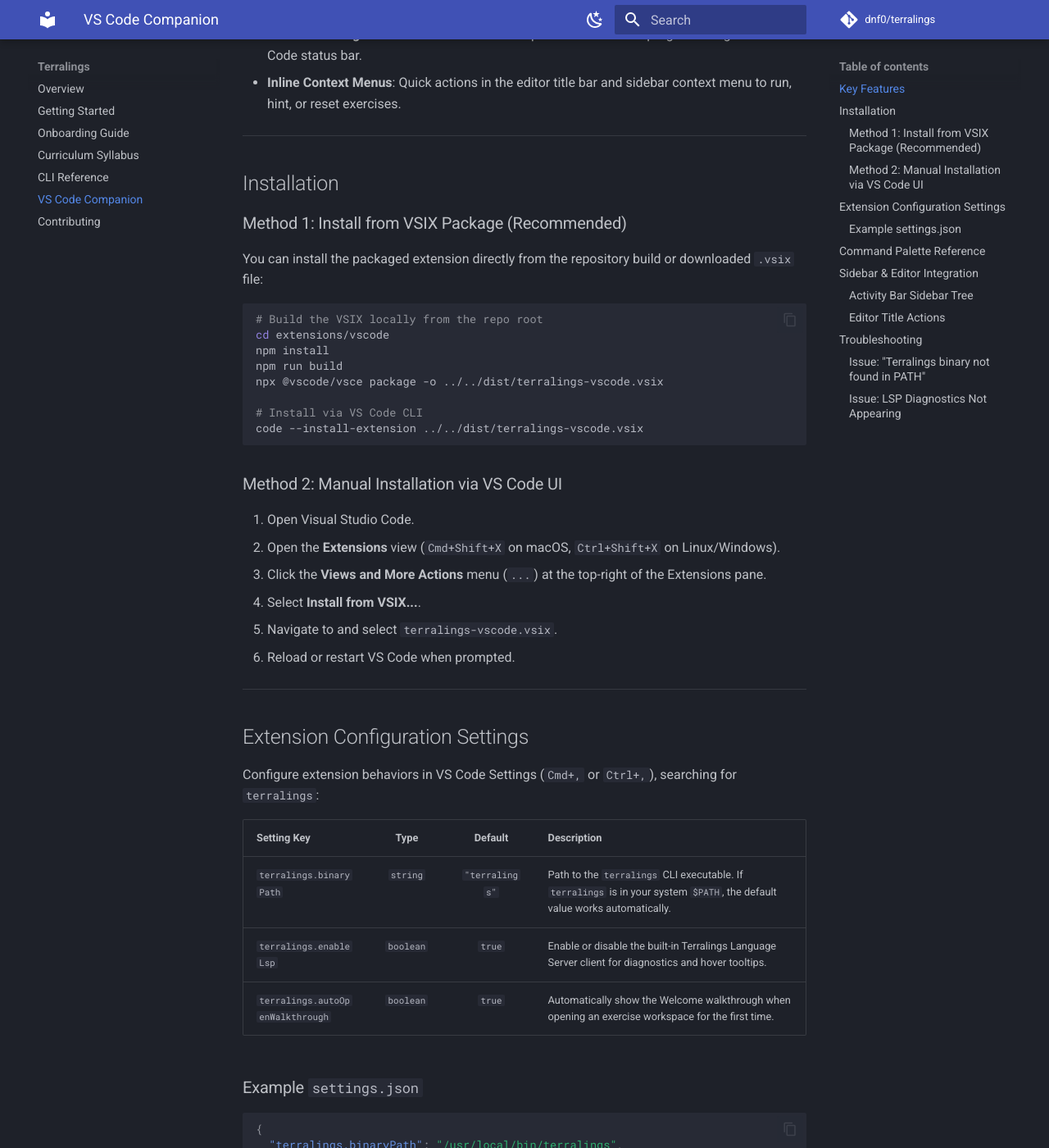
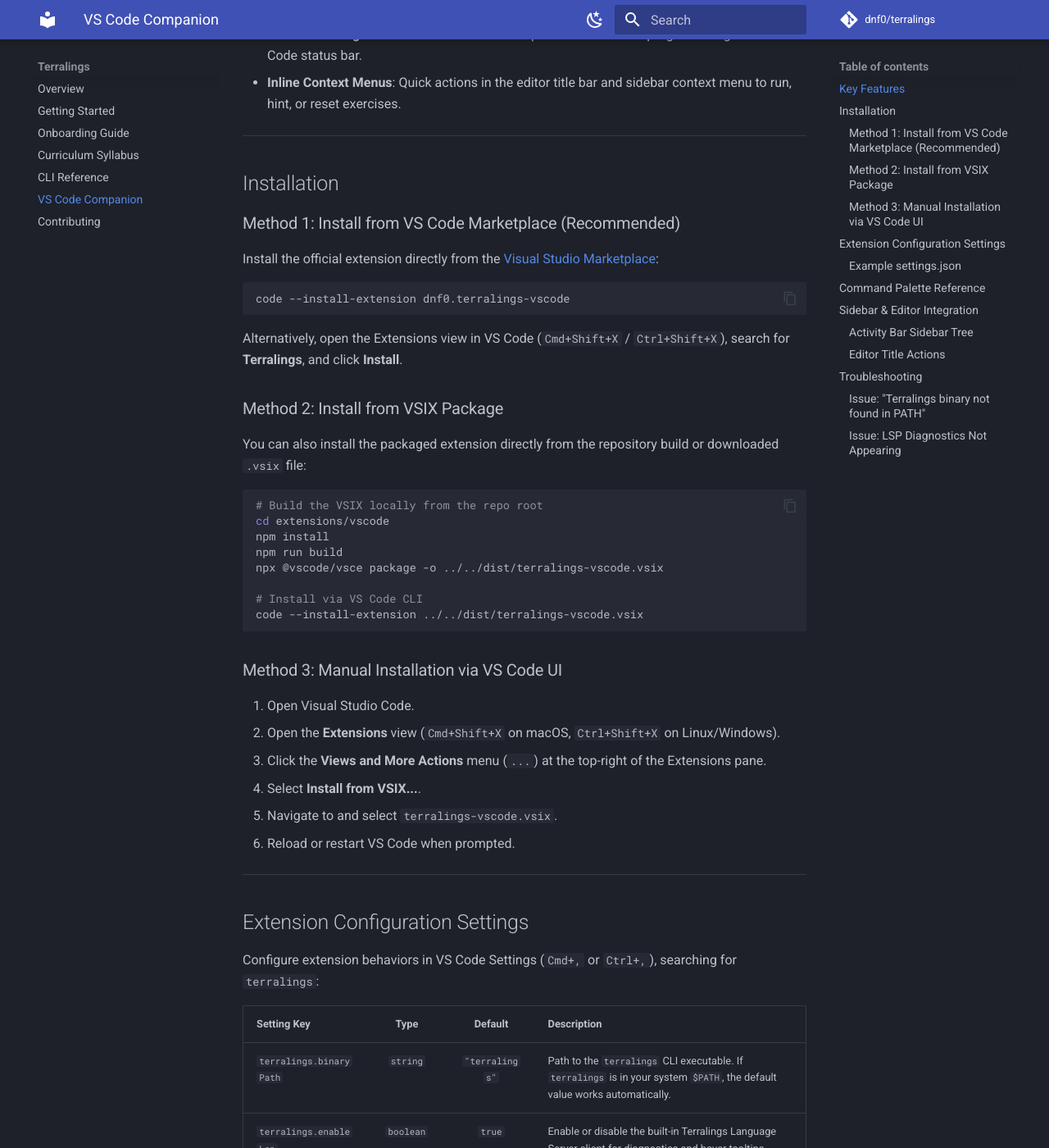
Before and after one commit to dnf0/terralings, an MkDocs documentation site: the page built from docs/vscode-extension.md, in a window 1280 px wide and 1400 px high, scrolled down 581 px. Shown: the whole window at 82% size. Built offline with MkDocs 1.6.1 and Material for MkDocs 9.7.7, drawn with Linux system fonts in a browser that asks for light colours; comment, search, counter and statistics services are not loaded.

Commit message:
feat(ci): configure VS Code Marketplace publishing and release automation

````diff
--- a/docs/vscode-extension.md
+++ b/docs/vscode-extension.md
@@ -17,9 +17,19 @@
 
 ## Installation
 
-### Method 1: Install from VSIX Package (Recommended)
+### Method 1: Install from VS Code Marketplace (Recommended)
 
-You can install the packaged extension directly from the repository build or downloaded `.vsix` file:
+Install the official extension directly from the [Visual Studio Marketplace](https://marketplace.visualstudio.com/items?itemName=dnf0.terralings-vscode):
+
+```bash
+code --install-extension dnf0.terralings-vscode
+```
+
+Alternatively, open the Extensions view in VS Code (`Cmd+Shift+X` / `Ctrl+Shift+X`), search for **Terralings**, and click **Install**.
+
+### Method 2: Install from VSIX Package
+
+You can also install the packaged extension directly from the repository build or downloaded `.vsix` file:
 
 ```bash
 # Build the VSIX locally from the repo root
@@ -32,7 +42,7 @@
 code --install-extension ../../dist/terralings-vscode.vsix
 ```
 
-### Method 2: Manual Installation via VS Code UI
+### Method 3: Manual Installation via VS Code UI
 
 1. Open Visual Studio Code.
 2. Open the **Extensions** view (`Cmd+Shift+X` on macOS, `Ctrl+Shift+X` on Linux/Windows).
````
Also changed, not shown: README.md (+12 -4 lines), extensions/vscode/README.md (+11 -0 lines), 3 other files.
